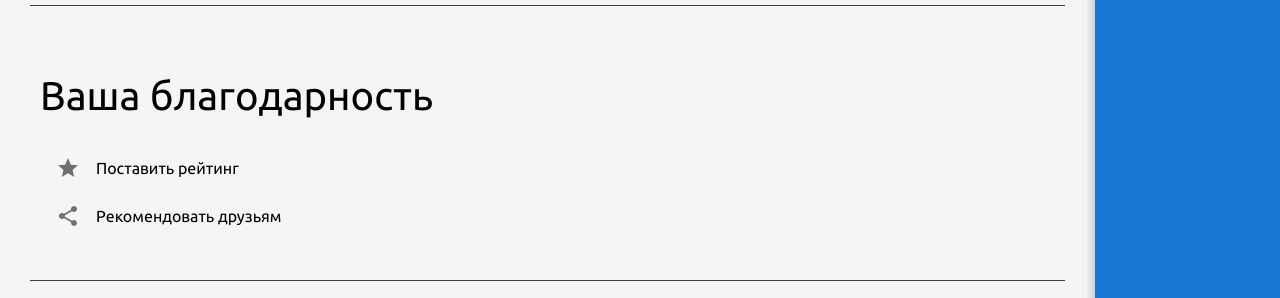
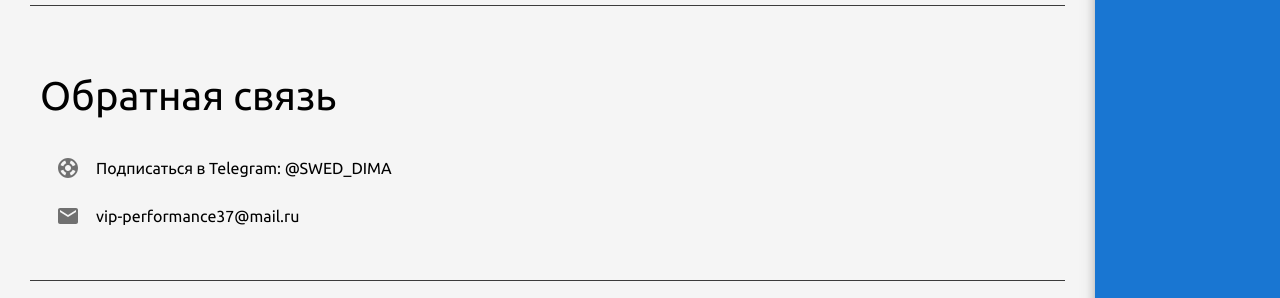
Before and after one commit to DimaSwed/Films-FSD, a React (Vite) app: page /settings in a window 1280 px wide. Shown: the part 503-801 px from the top of the page. Built offline with nearby package versions, Linux system fonts and the light colour scheme; no server answers.

Commit message:
fixed manifest colors, updated global reset styles, updated profile & settings pages

```diff
--- a/src/app/styles/global.sass
+++ b/src/app/styles/global.sass
@@ -130,6 +130,9 @@ img
 /* Box sizing */
 html
   box-sizing: border-box
+  overflow: hidden
+  overscroll-behavior: none
+  height: 100%
 
 /* Links */
 a:hover
--- a/src/pages/profile/ProfilePage.tsx
+++ b/src/pages/profile/ProfilePage.tsx
@@ -2,7 +2,7 @@ import { useUserDetails } from '@/features/user/hooks'
 import { useSearchParams } from 'react-router-dom'
 import { useAuth, useSessionId } from '@/features/auth'
 import { IApiError } from '@/shared/types'
-import { Box, Typography, Avatar, Stack, Divider, CircularProgress, Button } from '@mui/material'
+import { Box, Typography, Avatar, Stack, CircularProgress, Button } from '@mui/material'
 import { useEffect } from 'react'
 
 export const ProfilePage = () => {
@@ -147,7 +147,9 @@ export const ProfilePage = () => {
         </Button>
       </Box>
 
-      <Divider sx={{ backgroundColor: '#444' }} />
+      {/* ДОБАВИТЬ РЕАЛИЗАЦИЮ ФУНКЦИОНАЛА */}
+
+      {/* <Divider sx={{ backgroundColor: '#444' }} />
 
       <Box sx={{ mt: 4 }}>
         <Typography variant="h5" gutterBottom>
@@ -200,7 +202,7 @@ export const ProfilePage = () => {
         <Typography variant="body1" color="secondary.contrastText">
           Вы еще не смотрели ни одного сериала.
         </Typography>
-      </Box>
+      </Box> */}
     </Stack>
   )
 }
--- a/src/pages/settings/SettingsPage.tsx
+++ b/src/pages/settings/SettingsPage.tsx
@@ -11,7 +11,7 @@ import {
   Typography,
   Link as MuiLink
 } from '@mui/material'
-import { Settings, Star, Share, Support, Email, PrivacyTip } from '@mui/icons-material'
+import { Settings, Support, Email, PrivacyTip } from '@mui/icons-material'
 import { UserSubscriptionInfo } from '@/entities/user'
 import { Link } from 'react-router-dom'
 
@@ -100,7 +100,9 @@ export const SettingsPage: FC = () => {
 
       <Divider sx={{ backgroundColor: '#444', my: 4 }} />
 
-      <Box sx={{ mt: 4, padding: { xs: '0px 10px' } }}>
+      {/* ДОБАВИТЬ РЕАЛИЗАЦИЮ ФУНКЦИОНАЛА */}
+
+      {/* <Box sx={{ mt: 4, padding: { xs: '0px 10px' } }}>
         <Typography variant="h5" gutterBottom>
           Ваша благодарность
         </Typography>
@@ -120,19 +122,31 @@ export const SettingsPage: FC = () => {
         </List>
       </Box>
 
-      <Divider sx={{ backgroundColor: '#444', my: 4 }} />
+      <Divider sx={{ backgroundColor: '#444', my: 4 }} /> */}
 
       <Box sx={{ mt: 4, padding: { xs: '0px 10px' } }}>
         <Typography variant="h5" gutterBottom>
           Обратная связь
         </Typography>
         <List sx={{ width: 'fit-content' }}>
-          <ListItem>
-            <ListItemIcon sx={{ minWidth: { xs: '40px' } }}>
-              <Support />
-            </ListItemIcon>
-            <ListItemText primary="Подписаться @FilmTraker" />
-          </ListItem>
+          <MuiLink
+            href="https://t.me/SWED_DIMA"
+            target="_blank"
+            rel="noopener noreferrer"
+            underline="none"
+            color="inherit"
+            sx={{ display: 'flex', alignItems: 'center', width: '100%' }}
+          >
+            <ListItemButton sx={{ width: 'fit-content' }}>
+              <ListItemIcon sx={{ minWidth: { xs: '40px' } }}>
+                <Support />
+              </ListItemIcon>
+              <ListItemText
+                primary="Подписаться в Telegram: @SWED_DIMA"
+                sx={{ color: 'secondary.contrastText', textDecoration: 'none' }}
+              />
+            </ListItemButton>
+          </MuiLink>
 
           <MuiLink
             href="mailto:vip-performance37@mail.ru"
```
Also changed, not shown: public/site.webmanifest.
